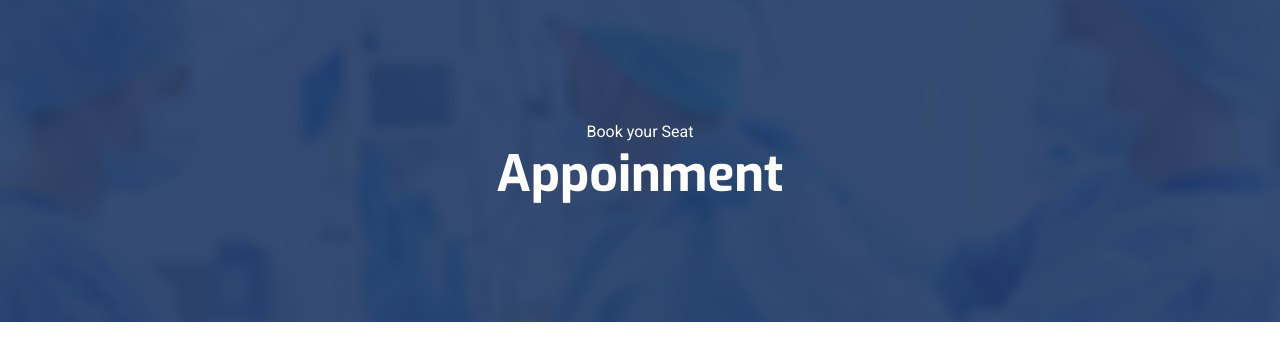
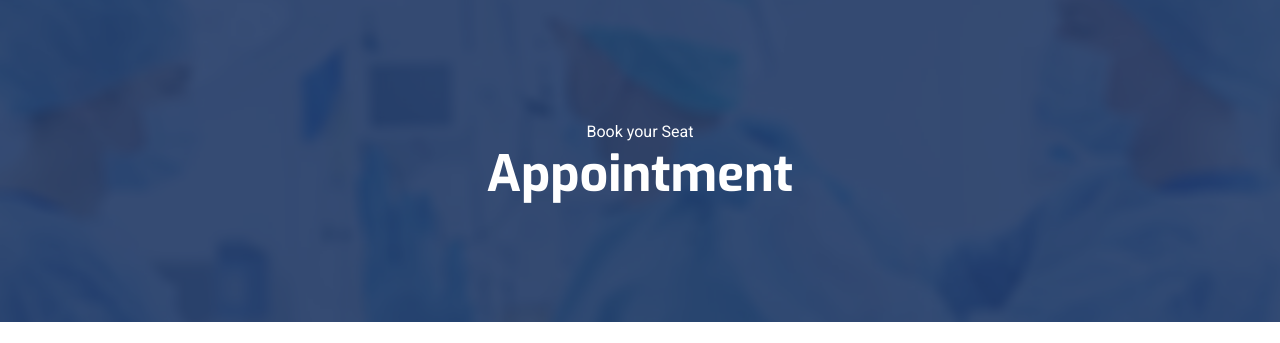
Before and after one commit to NJWasTaken/amcus, a Flask app: page /book in a window 1280 px wide; the page is wider, and only the part inside the window is pictured. Shown: the part 191-534 px from the top of that part. Run offline with Flask 2, Linux system fonts and the light colour scheme; parts of the project's set-up code (start-up, migrations or seed data) failed here and were passed over; some libraries are stand-ins or nearby versions.

Commit message:
appointment

```diff
--- a/templates/appoinment.html
+++ b/templates/appoinment.html
@@ -91,7 +91,7 @@
       <div class="col-md-12">
         <div class="block text-center">
           <span class="text-white">Book your Seat</span>
-          <h1 class="text-capitalize mb-5 text-lg">Appoinment</h1>
+          <h1 class="text-capitalize mb-5 text-lg">Appointment</h1>
 
           <!-- <ul class="list-inline breadcumb-nav">
             <li class="list-inline-item"><a href="index.html" class="text-white">Home</a></li>
```
